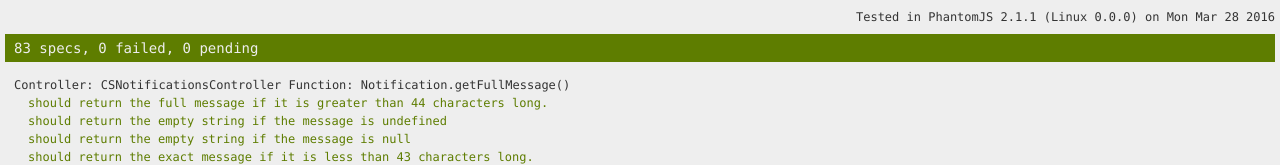
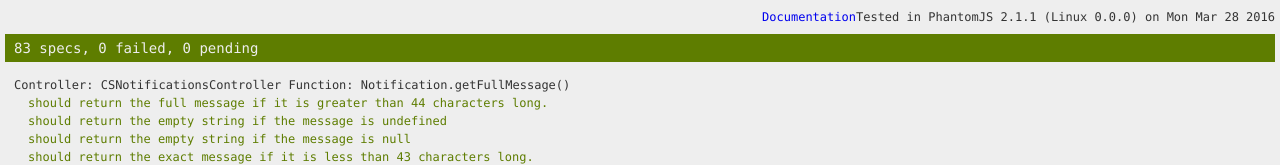
Before and after one commit to CrawlorSoft/cs-notify, a plain HTML site: page docs/unit-testing/index.html in a window 1280 px wide. Shown: the top 165 px of the page. Drawn offline with Linux system fonts and the light colour scheme.

Commit message:
Linking back to docs page

```diff
--- a/docs/unit-testing/index.html
+++ b/docs/unit-testing/index.html
@@ -94,7 +94,7 @@ body { background-color: #eeeeee; padding: 0; margin: 5px; overflow-y: scroll; }
 </head>
 
 <body id="HTMLReporter" class="html-reporter">
-<h1>Tested in PhantomJS 2.1.1 (Linux 0.0.0) on Mon Mar 28 2016</h1>
+<h1><span style="text-align: left;"><a href="/cs-notify/docs/">Documentation</a></span>Tested in PhantomJS 2.1.1 (Linux 0.0.0) on Mon Mar 28 2016</h1>
 
 <div class="alert">
 
```
